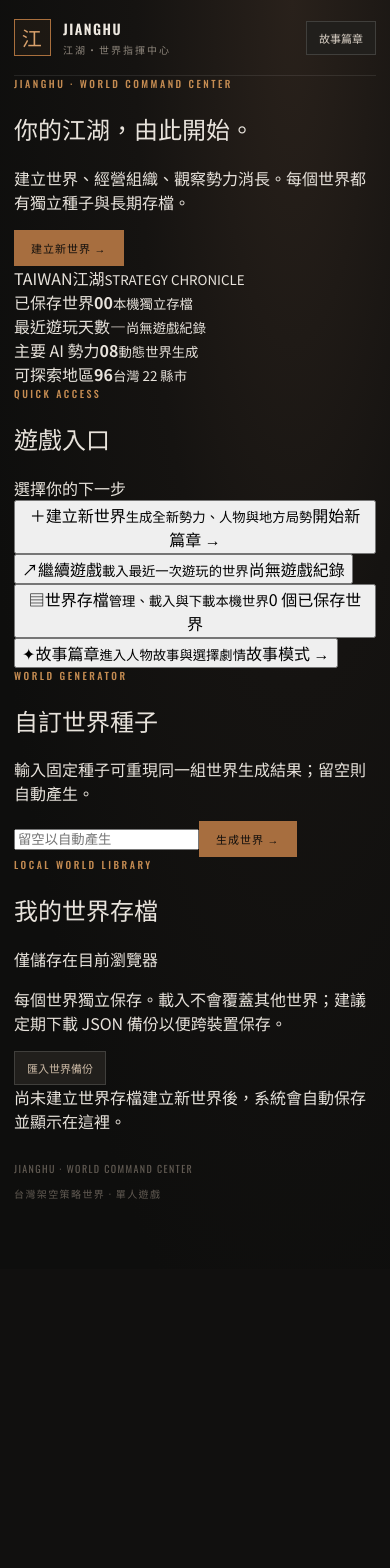
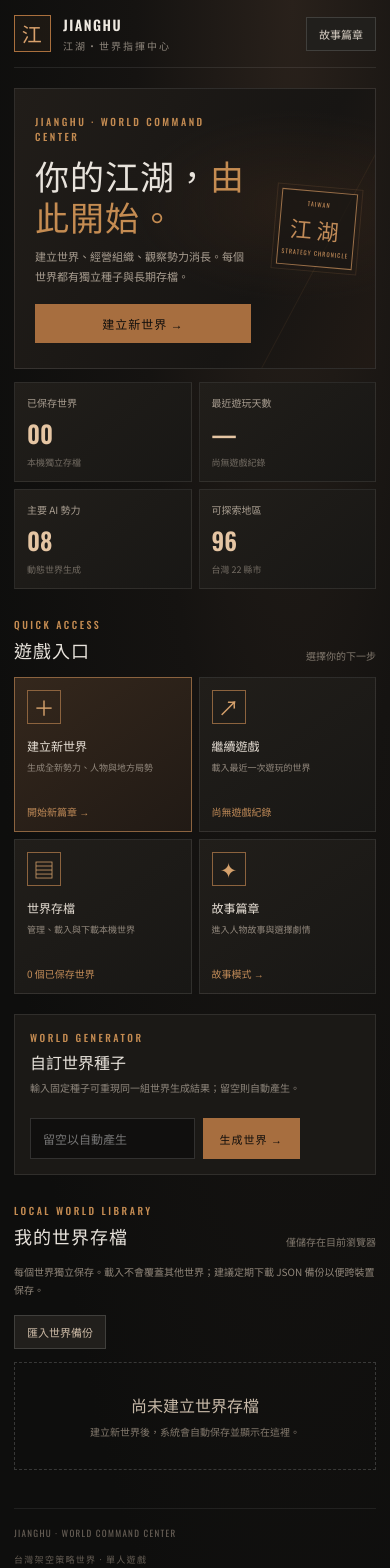
Before and after one commit to gmaeplay2022-hue/underworld-empire, a React (Vite) app: page / in a window 390 px wide. Shown: the top 1568 px of the page. Before the commit the page ends 1269 px from the top, so only its background shows below. Built offline with nearby package versions, Linux system fonts and the light colour scheme.

Commit message:
Add responsive styling for Jianghu home command dashboard

```diff
--- a/src/style.css
+++ b/src/style.css
@@ -76,3 +76,65 @@ button{font:inherit}.shell{max-width:1180px;margin:auto;padding:0 34px}.topbar{h
 .save-manager{margin-top:10px}
 @media(max-width:850px){.overview-grid{grid-template-columns:repeat(2,minmax(0,1fr))}.command-bar{align-items:flex-start;flex-wrap:wrap}.command-resources{gap:12px}}
 @media(max-width:580px){.overview-grid{grid-template-columns:1fr}.command-resources{display:grid;grid-template-columns:repeat(2,1fr);width:100%}.command-bar>.primary{width:100%}.world-heading-actions{justify-content:flex-start}.game-nav button{padding:9px 11px}.overview-kpis{grid-template-columns:repeat(4,minmax(0,1fr))}}
+
+
+/* V1.2 official home command dashboard */
+.home-shell{max-width:1320px;padding-bottom:42px}
+.home-top{height:82px}
+.home-top-actions{gap:12px}
+.home-dashboard{max-width:1120px;margin:0 auto}
+.home-hero{min-height:300px;margin:30px 0 18px;padding:38px 42px;display:flex;align-items:center;justify-content:space-between;gap:28px;position:relative;overflow:hidden;border:1px solid #ffffff19;background:radial-gradient(ellipse at 78% 42%,#49301e55,transparent 42%),linear-gradient(115deg,#211d19,#171513 68%,#211a15)}
+.home-hero:after{content:"";position:absolute;right:16%;top:-130px;width:360px;height:520px;border:1px solid #b17b4b18;transform:rotate(28deg);pointer-events:none}
+.home-hero-copy{position:relative;z-index:1;max-width:700px}
+.home-hero h1{font-size:clamp(34px,5.3vw,60px);line-height:1.2;letter-spacing:1px;margin:17px 0 12px;font-weight:900}
+.home-hero h1 em{font-style:normal;color:#c58c52}
+.home-hero p{max-width:620px;color:#a99e91;font-size:13px;line-height:1.9;margin:0}
+.home-hero-actions{display:flex;gap:10px;flex-wrap:wrap;margin-top:24px}
+.home-hero-actions button{min-width:155px;padding:13px 18px}
+.home-hero-actions .primary{font-size:12px}
+.home-secondary{background:#29231d;border:1px solid #80603f;color:#d9b58e;cursor:pointer}
+.home-seal{position:relative;z-index:1;width:150px;height:150px;flex:0 0 150px;border:1px solid #9b7049;outline:1px solid #9b704933;outline-offset:8px;display:flex;flex-direction:column;align-items:center;justify-content:center;transform:rotate(5deg);color:#c18b58;background:#1a1714b8}
+.home-seal span,.home-seal small{font:10px Oswald;letter-spacing:3px}
+.home-seal b{font-size:35px;letter-spacing:5px;margin:7px 0}
+.home-seal small{font-size:8px;letter-spacing:1.4px}
+.home-kpis{display:grid;grid-template-columns:repeat(4,minmax(0,1fr));gap:10px;margin:0 0 38px}
+.home-kpis article{padding:16px 18px;background:linear-gradient(140deg,#211e1a,#181715);border:1px solid #ffffff14;display:flex;flex-direction:column;gap:5px}
+.home-kpis article span{font-size:10px;color:#a99e91}
+.home-kpis article b{font:600 29px Oswald;color:#e5c5a3}
+.home-kpis article small{font-size:9px;color:#746d64}
+.home-section-heading{display:flex;justify-content:space-between;align-items:end;gap:15px;margin:0 0 14px}
+.home-section-heading h2{font-size:21px;letter-spacing:1px;margin:5px 0 0}
+.home-section-heading>span{font-size:10px;color:#82796e}
+.home-action-grid{display:grid;grid-template-columns:repeat(4,minmax(0,1fr));gap:10px}
+.home-action-card{min-width:0;min-height:174px;padding:17px;text-align:left;display:flex;flex-direction:column;align-items:flex-start;background:linear-gradient(145deg,#211e1a,#181715);border:1px solid #ffffff17;color:#e8e0d6;cursor:pointer;transition:border-color .18s,transform .18s}
+.home-action-card:hover{border-color:#a8784d;transform:translateY(-2px)}
+.home-action-primary{background:linear-gradient(145deg,#34271c,#211a15);border-color:#8b633f}
+.home-action-icon{width:34px;height:34px;display:grid;place-items:center;border:1px solid #8c633e;color:#d5a16c;font-size:21px;margin-bottom:13px}
+.home-action-card b{font-size:13px}
+.home-action-card small{font-size:10px;line-height:1.7;color:#93897e;margin-top:6px;min-height:32px}
+.home-action-card i{font-style:normal;font-size:10px;color:#c18b58;margin-top:auto;padding-top:12px}
+.home-new-world-panel{margin:28px 0 38px;padding:19px 21px;display:flex;align-items:center;justify-content:space-between;gap:22px;background:#1b1916;border:1px solid #ffffff17}
+.home-new-world-panel h2{font-size:16px;margin:5px 0}
+.home-new-world-panel p{font-size:10px;color:#8f877d;line-height:1.7;margin:0}
+.home-seed-form{display:flex;gap:8px;min-width:min(390px,48%)}
+.home-seed-form input{min-width:0;flex:1;background:#100f0e;border:1px solid #ffffff24;color:#eee;padding:11px 12px;font:12px Oswald}
+.home-seed-form button{white-space:nowrap}
+.home-save-library{scroll-margin-top:20px}
+.home-library-tools{display:flex;align-items:center;justify-content:space-between;gap:16px;margin-bottom:13px}
+.home-library-tools p{font-size:10px;line-height:1.8;color:#91877b;margin:0}
+.home-save-grid{display:grid;grid-template-columns:repeat(2,minmax(0,1fr));gap:10px}
+.home-save-card{min-width:0;padding:17px;background:#1c1a17;border:1px solid #ffffff17}
+.home-save-latest{border-color:#8e6745;background:linear-gradient(135deg,#292119,#1b1916)}
+.home-save-card-top{display:flex;justify-content:space-between;gap:10px;align-items:center}
+.home-save-card-top span{font-size:9px;color:#c18b58;letter-spacing:1px}
+.home-save-card-top small,.home-save-time{font-size:9px;color:#82796e}
+.home-save-card h3{font-size:17px;margin:12px 0 5px}
+.home-save-card p{font-size:10px;color:#a99e91;margin:0 0 8px}
+.home-save-actions{display:flex;gap:7px;margin-top:15px}
+.home-save-actions button{padding:8px 11px;background:#28231e;border:1px solid #ffffff25;color:#d8cfc4;font-size:10px;cursor:pointer}
+.home-save-actions button.primary{background:#a76e3f;border-color:#a76e3f;color:#100e0c}
+.home-empty-saves{padding:30px 18px;border:1px dashed #ffffff2b;display:flex;flex-direction:column;align-items:center;gap:7px;color:#c7b9a8}
+.home-empty-saves span{font-size:10px;color:#847a6e}
+.home-footer{margin-top:38px;padding-top:17px;border-top:1px solid #ffffff13;display:flex;justify-content:space-between;gap:12px;color:#665e55;font:9px Oswald;letter-spacing:1.3px}
+@media(max-width:900px){.home-action-grid{grid-template-columns:repeat(2,minmax(0,1fr))}.home-kpis{grid-template-columns:repeat(2,minmax(0,1fr))}.home-dashboard{max-width:100%}}
+@media(max-width:620px){.home-shell{padding:0 14px 32px}.home-top{height:68px}.home-top-actions .mode-pill{display:none}.home-hero{min-height:0;margin:20px 0 13px;padding:25px 20px}.home-seal{width:76px;height:76px;flex-basis:76px;outline-offset:4px}.home-seal span,.home-seal small{font-size:6px;letter-spacing:1px}.home-seal b{font-size:22px;margin:4px 0}.home-hero h1{font-size:34px;margin:12px 0 8px}.home-hero p{font-size:11px}.home-hero-actions{margin-top:17px}.home-hero-actions button{min-width:0;flex:1;padding:11px 9px;font-size:10px}.home-kpis{gap:7px;margin-bottom:28px}.home-kpis article{padding:12px}.home-kpis article b{font-size:24px}.home-section-heading h2{font-size:18px}.home-action-grid{gap:7px}.home-action-card{min-height:155px;padding:12px}.home-action-card b{font-size:12px}.home-action-card small{font-size:9px}.home-new-world-panel{margin:20px 0 28px;padding:15px;display:grid}.home-seed-form{min-width:0;width:100%}.home-library-tools{align-items:flex-start;flex-direction:column}.home-save-grid{grid-template-columns:1fr}.home-footer{flex-direction:column}.home-save-actions button{flex:1}}
```
